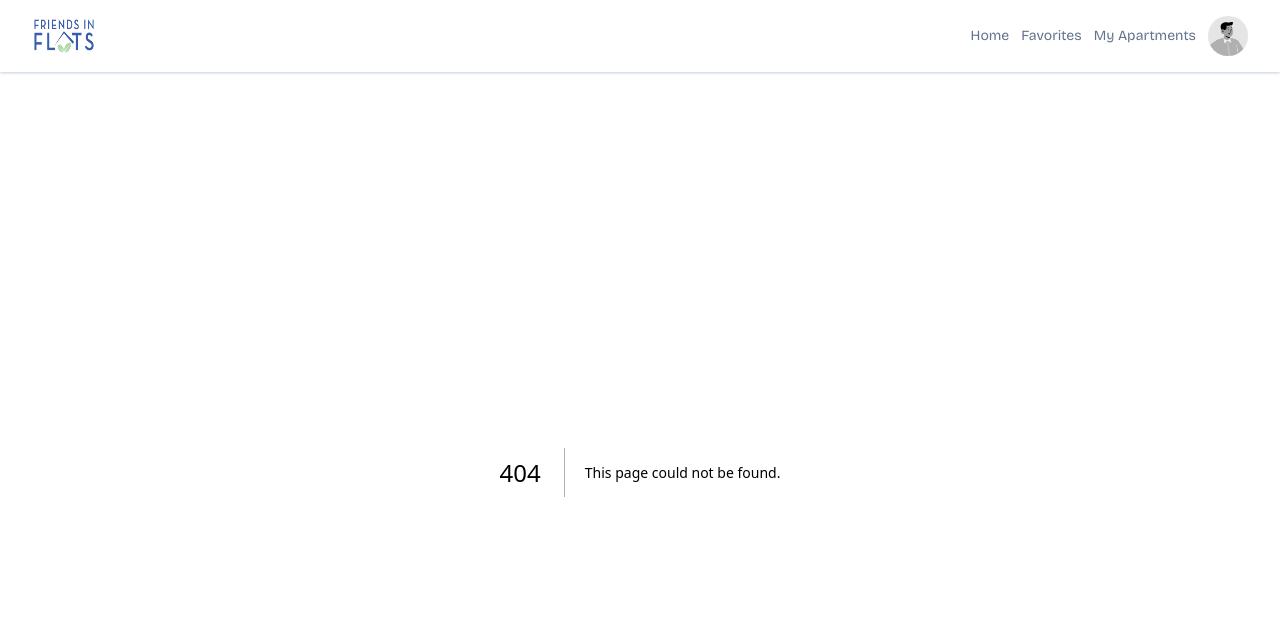
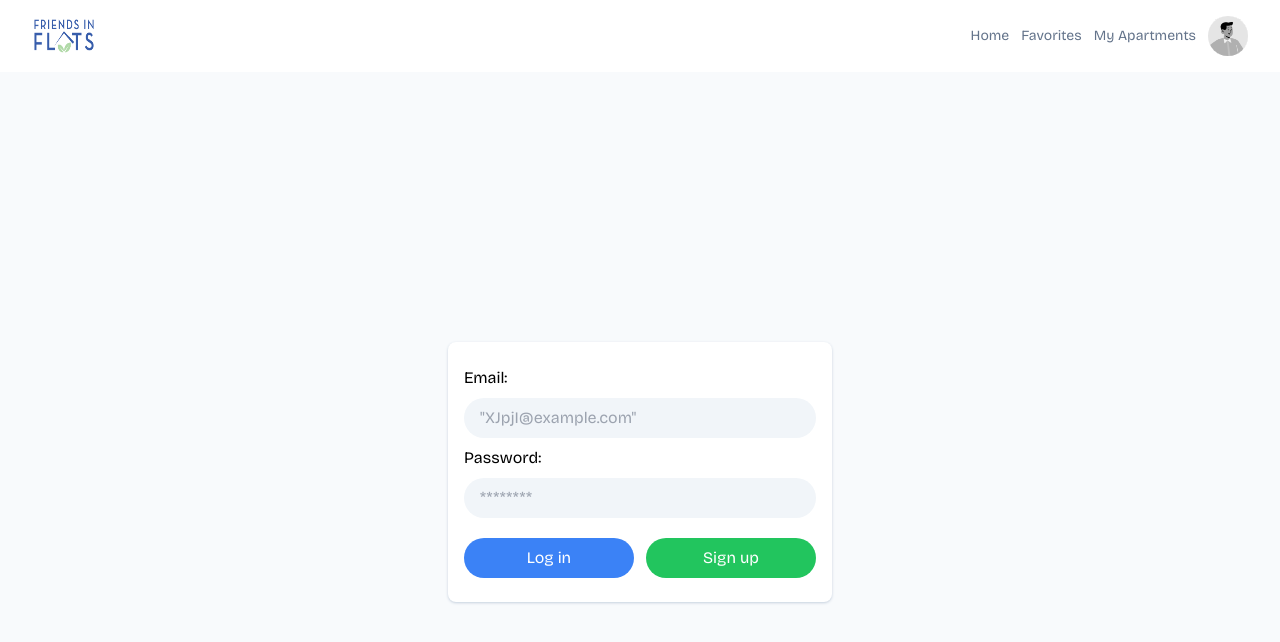
Before and after one commit to ReylanLugo/FriendsFlat, a Next.js app: page /login in a window 1280 px wide. Before the commit this address had no page. Shown: the top 642 px of the page. Built offline with nearby package versions, Linux system fonts and the light colour scheme.

Commit message:
feat: Init supabase auth

```diff
--- a/package.json
+++ b/package.json
@@ -12,6 +12,7 @@
     "@prisma/client": "^5.15.1",
     "@reduxjs/toolkit": "^2.2.5",
     "@supabase/auth-helpers-nextjs": "^0.10.0",
+    "@supabase/ssr": "^0.4.0",
     "@supabase/supabase-js": "^2.43.6",
     "next": "14.2.4",
     "react": "^18",
--- /dev/null
+++ b/src/app/auth/confirm/route.ts
@@ -0,0 +1,33 @@
+import { type EmailOtpType } from "@supabase/supabase-js";
+import { type NextRequest, NextResponse } from "next/server";
+
+import { createClient } from "@/utils/supabase/server";
+
+export async function GET(request: NextRequest) {
+  const { searchParams } = new URL(request.url);
+  const token_hash = searchParams.get("token_hash");
+  const type = searchParams.get("type") as EmailOtpType | null;
+  const next = searchParams.get("next") ?? "/";
+
+  const redirectTo = request.nextUrl.clone();
+  redirectTo.pathname = next;
+  redirectTo.searchParams.delete("token_hash");
+  redirectTo.searchParams.delete("type");
+
+  if (token_hash && type) {
+    const supabase = createClient();
+
+    const { error } = await supabase.auth.verifyOtp({
+      type,
+      token_hash,
+    });
+    if (!error) {
+      redirectTo.searchParams.delete("next");
+      return NextResponse.redirect(redirectTo);
+    }
+  }
+
+  // return the user to an error page with some instructions
+  redirectTo.pathname = "/error";
+  return NextResponse.redirect(redirectTo);
+}
--- /dev/null
+++ b/src/app/error/page.tsx
@@ -0,0 +1,3 @@
+export default function ErrorPage() {
+  return <p>Sorry, something went wrong</p>;
+}
--- /dev/null
+++ b/src/app/login/actions.ts
@@ -0,0 +1,45 @@
+"use server";
+
+import { revalidatePath } from "next/cache";
+import { redirect } from "next/navigation";
+import { createClient } from "@/utils/supabase/server";
+import prisma from "@/utils/prisma";
+
+export async function login(formData: FormData) {
+  const supabase = createClient();
+  const data = {
+    email: formData.get("email") as string,
+    password: formData.get("password") as string,
+  };
+
+  const { error } = await supabase.auth.signInWithPassword(data);
+
+  if (error) {
+    redirect("/error");
+  }
+
+  revalidatePath("/", "layout");
+  redirect("/");
+}
+
+export async function signup(formData: FormData) {
+  const supabase = createClient();
+  const dataForm = {
+    email: formData.get("email") as string,
+    password: formData.get("password") as string,
+  };
+  const { error, data } = await supabase.auth.signUp(dataForm);
+  if (error) {
+    redirect("/error");
+  }
+  const newuser = await prisma.users.create({
+    data: {
+      id: data.user?.id,
+      image: data.user
+        ? data.user.user_metadata.avatar_url
+        : "/defaultProfileImg.png",
+    },
+  });
+  revalidatePath("/", "layout");
+  redirect("/");
+}
--- /dev/null
+++ b/src/app/login/page.tsx
@@ -0,0 +1,54 @@
+import { login, signup } from "./actions";
+
+export default function LoginPage() {
+  return (
+    <main
+      className={
+        "flex min-h-screen flex-col items-center justify-center bg-slate-50 px-16 py-12"
+      }
+    >
+      <form
+        className={
+          "flex flex-col gap-2 rounded-lg bg-white px-4 py-6 shadow shadow-slate-300 md:w-1/3"
+        }
+      >
+        <label htmlFor="email">Email:</label>
+        <input
+          className={"w-full rounded-full bg-slate-100 px-4 py-2"}
+          id="email"
+          name="email"
+          type="email"
+          placeholder={'"XJpjI@example.com"'}
+          required
+        />
+        <label htmlFor="password">Password:</label>
+        <input
+          className={"w-full rounded-full bg-slate-100 px-4 py-2"}
+          id="password"
+          name="password"
+          type="password"
+          placeholder={"********"}
+          required
+        />
+        <div className={"mt-3 flex gap-3"}>
+          <button
+            className={
+              "w-6/12 rounded-full bg-blue-500 px-4 py-2 text-white hover:bg-blue-700"
+            }
+            formAction={login}
+          >
+            Log in
+          </button>
+          <button
+            className={
+              "w-6/12 rounded-full bg-green-500 px-4 py-2 text-white hover:bg-green-600"
+            }
+            formAction={signup}
+          >
+            Sign up
+          </button>
+        </div>
+      </form>
+    </main>
+  );
+}
--- a/src/app/myapartments/page.tsx
+++ b/src/app/myapartments/page.tsx
@@ -2,14 +2,19 @@ import React from "react";
 import Image from "next/image";
 import { SearchByName } from "@/components/common/Forms/SearchByName/SearchByName";
 import { Apartment } from "@/components/common/Card/Apartment";
+import { createClient } from "@/utils/supabase/server";
 
-export default function MyApartments() {
+export default async function MyApartments() {
+  const supabase = createClient();
+
+  const { data, error } = await supabase.auth.getUser();
   return (
     <main className="flex min-h-screen flex-col bg-slate-50 px-16 py-12">
       <div className={"relative flex w-full justify-between"}>
         <span className={"flex w-6/12 flex-col gap-4"}>
           <h4 className={"text-5xl"}>
             Rent out your apartments and gain benefits.
+            {data.user?.id}
           </h4>
           <span>
             Rent out your apartments and start earning extra income. Benefit
--- /dev/null
+++ b/src/utils/prisma/index.ts
@@ -0,0 +1,15 @@
+import { PrismaClient } from "@prisma/client";
+
+const prismaClientSingleton = () => {
+  return new PrismaClient();
+};
+
+declare const globalThis: {
+  prismaGlobal: ReturnType<typeof prismaClientSingleton>;
+} & typeof global;
+
+const prisma = globalThis.prismaGlobal ?? prismaClientSingleton();
+
+export default prisma;
+
+if (process.env.NODE_ENV !== "production") globalThis.prismaGlobal = prisma;
--- /dev/null
+++ b/src/utils/supabase/client.ts
@@ -0,0 +1,8 @@
+import { createBrowserClient } from "@supabase/ssr";
+
+export function createClient() {
+  return createBrowserClient(
+    process.env.NEXT_PUBLIC_SUPABASE_URL!,
+    process.env.NEXT_PUBLIC_SUPABASE_ANON_KEY!,
+  );
+}
--- /dev/null
+++ b/src/utils/supabase/server.ts
@@ -0,0 +1,23 @@
+import { createServerClient } from "@supabase/ssr";
+import { cookies } from "next/headers";
+
+export function createClient() {
+  const cookieStore = cookies();
+
+  return createServerClient(
+    process.env.NEXT_PUBLIC_SUPABASE_URL!,
+    process.env.NEXT_PUBLIC_SUPABASE_ANON_KEY!,
+    {
+      cookies: {
+        getAll() {
+          return cookieStore.getAll();
+        },
+        setAll(cookiesToSet) {
+          cookiesToSet.forEach(({ name, value, options }) =>
+            cookieStore.set(name, value, options),
+          );
+        },
+      },
+    },
+  );
+}
```
Also changed, not shown: src/middleware.ts (added, +29 -0 lines), src/utils/supabase/middleware.ts (added, +57 -0 lines), 1 other file (tests, documents, lock files or other folders).
